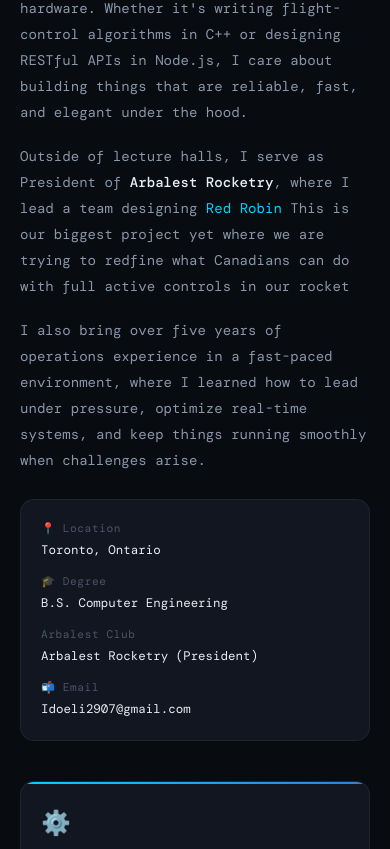
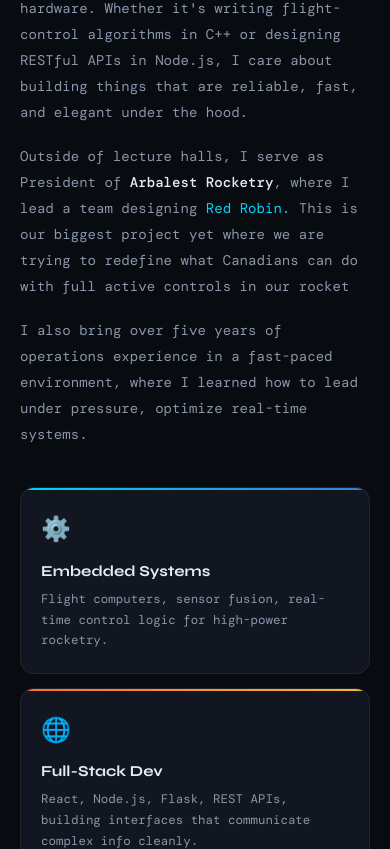
Before and after one commit to idoshakarghi/portfoliowebsite, a React (Vite) app: page / in a window 390 px wide. Shown: the part 1095-1944 px from the top of the page. Built offline with nearby package versions, Linux system fonts and the light colour scheme; a web font is replaced by a local one.

Commit message:
Fix LinkedIn link

```diff
--- a/src/components/About.jsx
+++ b/src/components/About.jsx
@@ -47,31 +47,13 @@ export default function About() {
             </p>
             <p>
               Outside of lecture halls, I serve as President of <strong>Arbalest Rocketry</strong>,
-              where I lead a team designing <em>Red Robin</em> This is our biggest project yet where we are
-              trying to redfine what Canadians can do with full active controls in our rocket
+              where I lead a team designing <em>Red Robin.</em> This is our biggest project yet where we are
+              trying to redefine what Canadians can do with full active controls in our rocket
             </p>
             <p>
-               I also bring over five years of operations experience in a fast-paced environment, where I learned how to lead under pressure, optimize real-time systems, and keep things running smoothly when challenges arise.
+               I also bring over five years of operations experience in a fast-paced environment,
+               where I learned how to lead under pressure, optimize real-time systems.
             </p>
-
-            <div className="about__quick">
-              <div className="about__quick-item">
-                <span className="about__quick-label">📍 Location</span>
-                <span>Toronto, Ontario</span>
-              </div>
-              <div className="about__quick-item">
-                <span className="about__quick-label">🎓 Degree</span>
-                <span>B.S. Computer Engineering</span>
-              </div>
-              <div className="about__quick-item">
-                <span className="about__quick-label">Arbalest Club</span>
-                <span>Arbalest Rocketry (President)</span>
-              </div>
-              <div className="about__quick-item">
-                <span className="about__quick-label">📬 Email</span>
-                <a href="mailto:Idoeli2907@gmail.com">Idoeli2907@gmail.com</a>
-              </div>
-            </div>
           </motion.div>
 
           <motion.div
@@ -89,7 +71,7 @@ export default function About() {
             <div className="about__card about__card--orange">
               <div className="about__card-icon">🌐</div>
               <h3>Full-Stack Dev</h3>
-              <p>React, Node.js, Flask, REST APIs — building interfaces that communicate complex info cleanly.</p>
+              <p>React, Node.js, Flask, REST APIs, building interfaces that communicate complex info cleanly.</p>
             </div>
             <div className="about__card about__card--green">
               <div className="about__card-icon">🖥️</div>
--- a/src/components/Contact.jsx
+++ b/src/components/Contact.jsx
@@ -33,8 +33,8 @@ export default function Contact() {
           </h2>
           <p className="contact__body">
             Whether it's a project collaboration, internship opportunity, or just a conversation about
-            rockets and software, my inbox is open. I'm currently looking for engineering internships
-            and research opportunities for Summer/Fall 2025.
+            rockets, my inbox is always open. Feel free to reach out, I am currently looking for Engineering internships
+            for the upcoming fall/winter term!
           </p>
 
           <div className="contact__actions">
--- a/src/components/Experience.jsx
+++ b/src/components/Experience.jsx
@@ -24,9 +24,9 @@ const experiences = [
   accent: 'orange',
   icon: '💻',
   bullets: [
-    'Worked under senior developers in a professional software environment, assisting with application development, debugging, and feature implementation.',
-    'Supported testing, troubleshooting, and maintenance of enterprise software systems to improve reliability and day-to-day performance.',
-    'Collaborated with development teams to document workflows, review changes, and gain hands-on experience across the software development lifecycle.'
+    'Worked under senior developers in a professional software environment, assisting with application development, debugging, and feature implementation',
+    'Supported testing, troubleshooting, and maintenance of enterprise software systems to improve reliability and day-to-day performance',
+    'Collaborated with development teams to document workflows, review changes, and gain hands-on experience across the software development lifecycle'
   ],
 },
 ]
--- a/src/components/Projects.css
+++ b/src/components/Projects.css
@@ -206,12 +206,24 @@
 
 .project-card__tag {
   font-family: var(--font-body);
-  font-size: 0.66rem;
-  color: var(--text-muted);
-  background: rgba(255,255,255,0.04);
-  border: 1px solid var(--border);
-  padding: 3px 9px;
+  font-size: 0.68rem;
+  color: var(--text-primary);
+  background: rgba(0, 210, 255, 0.12);
+  border: 1px solid rgba(0, 210, 255, 0.35);
+  padding: 4px 10px;
   border-radius: 12px;
+  font-weight: 500;
+}
+.project-card__title-link {
+  color: var(--text-primary);
+  text-decoration: none;
+  display: inline-flex;
+  align-items: center;
+  transition: var(--transition);
+}
+
+.project-card__title-link:hover {
+  color: var(--accent-cyan);
 }
 
 .project-card__links {
@@ -258,3 +270,12 @@
   object-fit: cover;
   display: block;
 }
+.project-card__title-link {
+  text-decoration: none;
+  color: var(--text-primary);
+  transition: 0.2s;
+}
+
+.project-card__title-link:hover {
+  color: var(--accent-cyan);
+}
--- a/src/components/Projects.jsx
+++ b/src/components/Projects.jsx
@@ -17,10 +17,10 @@ const projects = [
     featured: true,
     image: imagePath('portfolioarbalest.png'),
     description:
-      "Designed and implemented the official website for Arbalest Rocketry from scratch. Built with structured HTML/CSS emphasizing maintainable frontend architecture — translating complex aero/avionics technical content into a clean, accessible interface for sponsors, recruits, and the engineering community.",
+      "Designed and implemented the official website for Arbalest Rocketry from scratch. Built with structured HTML/CSS emphasizing maintainable frontend architecture, translating complex aero/avionics technical content into a clean, accessible interface for sponsors, recruits, and the engineering community.",
     highlights: [
       "Responsive design with a focus on presenting complex technical information clearly",
-      "Iterative feature rollout — updated content and layout as the club's work evolved",
+      "Iterative feature rollout, updated content and layout as the club's work evolved",
       "Collaborated with a multidisciplinary team to translate engineering requirements into a stable UI",
       "Emphasis on software maintenance: clean code, documented updates, and scalable architecture",
     ],
@@ -29,7 +29,7 @@ const projects = [
   {
     id: 'Mindly-web',
     title: "Mindly Website",
-    subtitle: "Team Website",
+    subtitle: "Website for client",
     tags: ["HTML/CSS", "JavaScript", "Frontend", "Technical Writing"],
     accent: 'green',
     icon: '🌐',
@@ -44,8 +44,8 @@ const projects = [
       "Collaborated with a multidisciplinary team to translate requirements into a stable UI",
       "Clean code, documented updates, and scalable architecture",
     ],
-    links: {live: 'https://mindlyweb.com/' },
-    placeholder: 'Seedle\nWebsite',
+    links: { live: 'https://mindlyweb.com/' },
+    placeholder: 'mindly\nWebsite',
   },
   {
     id: 'rocket-avionics',
@@ -208,7 +208,21 @@ export default function Projects() {
                       )}
                     </div>
 
-                    <h3 className="project-card__title">{project.title}</h3>
+                    <h3 className="project-card__title">
+                      {project.links.live && project.links.live !== '#' ? (
+                        <a
+                          href={project.links.live}
+                          target="_blank"
+                          rel="noopener noreferrer"
+                          className="project-card__title-link"
+                        >
+                          {project.title}
+                        </a>
+                      ) : (
+                        project.title
+                      )}
+                    </h3>
+
                     <span className="project-card__period">{project.period}</span>
                     <p className="project-card__desc">{project.description}</p>
                   </div>
@@ -228,14 +242,13 @@ export default function Projects() {
 
                     <div className="project-card__links">
                       {project.links.github && project.links.github !== '#' && (
-                        <a href={project.links.github} className="project-card__link" target="_blank" rel="noopener noreferrer">
+                        <a
+                          href={project.links.github}
+                          className="project-card__link"
+                          target="_blank"
+                          rel="noopener noreferrer"
+                        >
                           <GithubSmallIcon /> Code
-                        </a>
-                      )}
-
-                      {project.links.live && project.links.live !== '#' && (
-                        <a href={project.links.live} className="project-card__link project-card__link--live" target="_blank" rel="noopener noreferrer">
-                          <ExternalIcon /> Live
                         </a>
                       )}
                     </div>
@@ -257,11 +270,3 @@ function GithubSmallIcon() {
     </svg>
   )
 }
-
-function ExternalIcon() {
-  return (
-    <svg width="12" height="12" fill="none" stroke="currentColor" strokeWidth="2" viewBox="0 0 24 24">
-      <path d="M18 13v6a2 2 0 0 1-2 2H5a2 2 0 0 1-2-2V8a2 2 0 0 1 2-2h6M15 3h6v6M10 14L21 3" />
-    </svg>
-  )
-}
--- a/src/styles/global.css
+++ b/src/styles/global.css
@@ -145,3 +145,20 @@ section {
     padding: 72px 20px;
   }
 }
+html {
+  scroll-padding-top: 72px;
+}
+
+section {
+  scroll-margin-top: 72px;
+}
+
+@media (max-width: 1100px) {
+  html {
+    scroll-padding-top: 45px;
+  }
+
+  section {
+    scroll-margin-top: 45px;
+  }
+}
```
